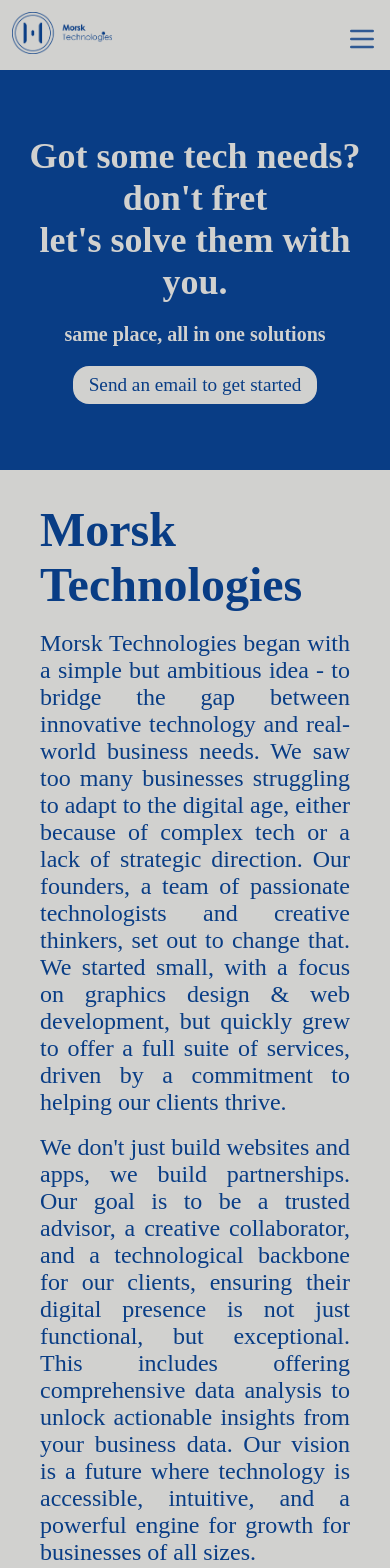
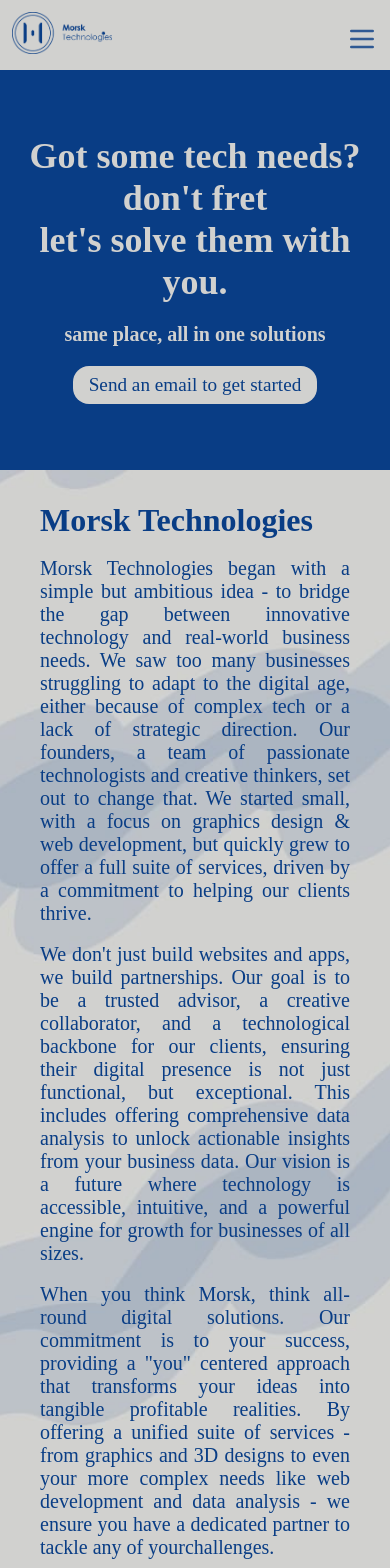
Before and after one commit to mojuk04/Morsk-Technologies, a React (Vite) app: page / in a window 390 px wide. Shown: the top 1568 px of the page. Built offline with nearby package versions, Linux system fonts and the light colour scheme.

Commit message:
deployment for testing 2

```diff
--- a/src/styles/about-morsk.css
+++ b/src/styles/about-morsk.css
@@ -6,7 +6,7 @@
   background-color: #d1d1cf;
   color: #093d85;
   min-height: 90vh;
-  /* background: url(/morsk-bg-min.jpg); */
+  background: url(/morsk-bg-min.jpg);
   background-position: center;
   background-size: cover;
 }
@@ -23,5 +23,12 @@
 }
 
 @media only screen and (max-width: 1000px) {
+  .about-morsk h2 {
+    font-size: 2rem;
+  }
 
+  .about-morsk p {
+    font-size: 1.25rem;
+    text-align: justify;
+  }
 }
```
